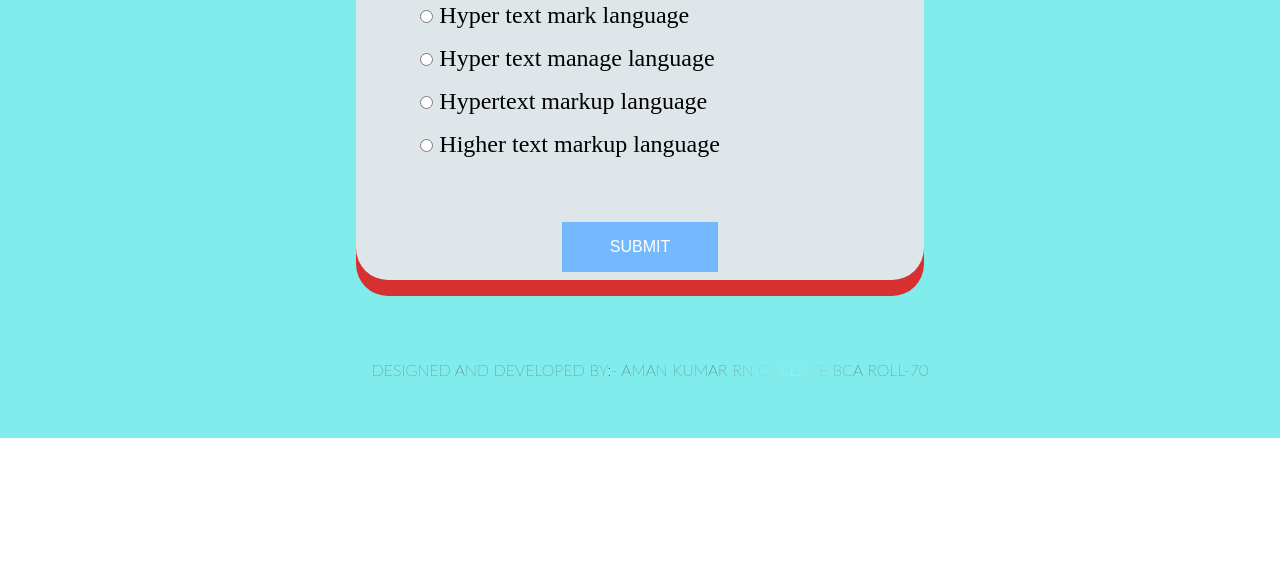
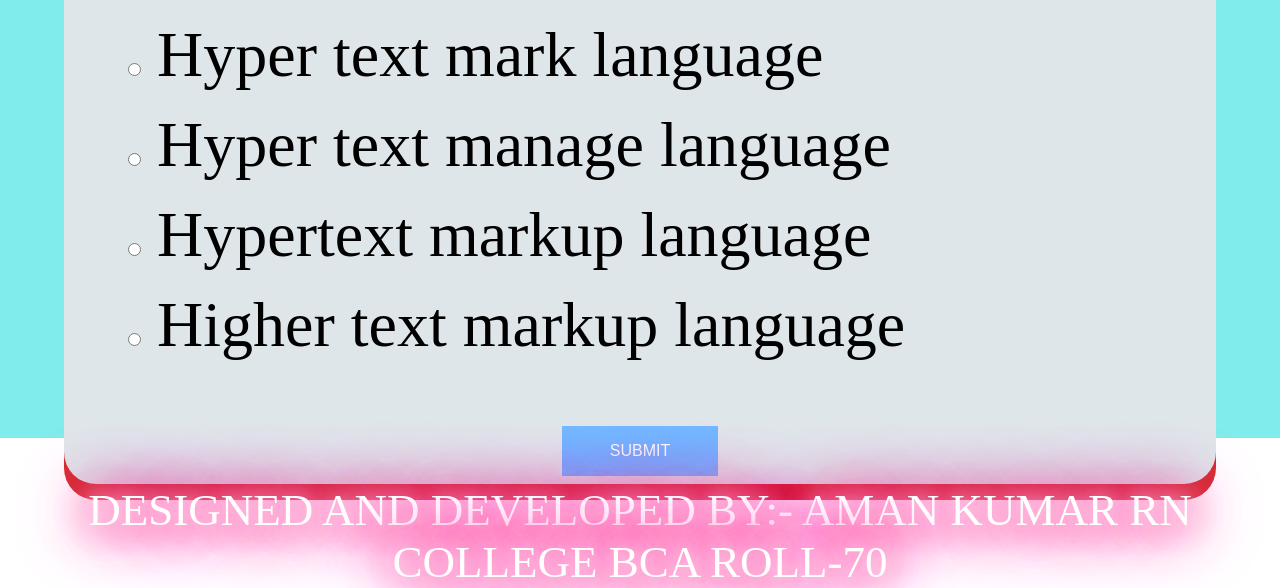
Before and after one commit to amankr97531/htmlquizbyaman, a plain HTML site: page index.html in a window 1280 px wide. Shown: the part 362-950 px from the top of the page. Before the commit the page ends 800 px from the top, so only its background shows below. Drawn offline with Linux system fonts and the light colour scheme.

Commit message:
Update index.html

```diff
--- a/index.html
+++ b/index.html
@@ -19,8 +19,7 @@ font=size:62.5%;
 .main-div{
 width:relative;
 height:100%;
-display:grid;
-place-items: center;
+
 background-color:#81ecec;
 }
 #heading
@@ -35,16 +34,17 @@ background-color:#81ecec;
     box-shadow: 0 1rem 1rem -0.7rem rgba(0, 0, 0, 0.4);
 }
 
-#main-div{
+#main{
 width:relative;
-height:related;
+height:80%;
 display:grid;
 place-items: center;
 background-color:#81ecec;
 }
 
 .inner-div{
-width:relative;
+width:90%;
+height:100%;
 background-color:#dfe6e9;
 padding:0.5rem 4rem;
 border-radius:2rem;
@@ -52,13 +52,13 @@ box-shadow:0 1rem  #d63031;
 
 }
 .inner-div h2{
-font-size: 2rem;
+font-size: 5rem;
 font-weight:400;
 margin:1rem 0 2rem 0;
 }
 .inner-div li
 {
-font-size: 1.5rem;
+font-size: 4rem;
 margin-top:1rem;
 list-style:none;
 }
@@ -168,7 +168,7 @@ display:none;
 .shimmer {
   font-family: "Lato";
   font-weight: 100;
-  font-size: 1REM;
+  font-size:  2REM;
   margin: 0 auto;
   padding: 20px;
   display: inline;
@@ -176,7 +176,7 @@ display:none;
 }
 .shimmer {
   text-align: center;
-  color: rgba(255,255,255,0.1);
+  color:#6c5ce7;
   background: -webkit-gradient(linear, left top, right top, from(#222), to(#222), color-stop(0.5, #fff));
   background: -moz-gradient(linear, left top, right top, from(#222), to(#222), color-stop(0.5, #fff));
   background: gradient(linear, left top, right top, from(#222), to(#222), color-stop(0.5, #fff));
@@ -257,10 +257,10 @@ display:none;
 
 <body>
      <div class="main-div">
-
+	    </br>
 		<h1 class="glow">HTML CONTEST BY AMAN KUMAR</h1>
-		20 Questions provided
-
+		<center></br>20 Questions provided</center></br></br>
+		<div id="main">
 	      <div class="inner-div">
 		     <h2 class="question">Question Comes Here</h2>
 		<ul>
@@ -287,7 +287,8 @@ display:none;
 		<button id="submit">submit</button>
 		<div id="showScore" class="scoreArea"></div>
 	   </div>
-	             <CENTER><h2 class="shimmer">DESIGNED AND DEVELOPED BY:- AMAN KUMAR RN COLLEGE BCA ROLL-70</BR></h2></CENTER>
+	             <CENTER><h2 class="glow">DESIGNED AND DEVELOPED BY:- AMAN KUMAR RN COLLEGE BCA ROLL-70</BR></h2></CENTER>
+				 </div>
        </div>
 
 
```
